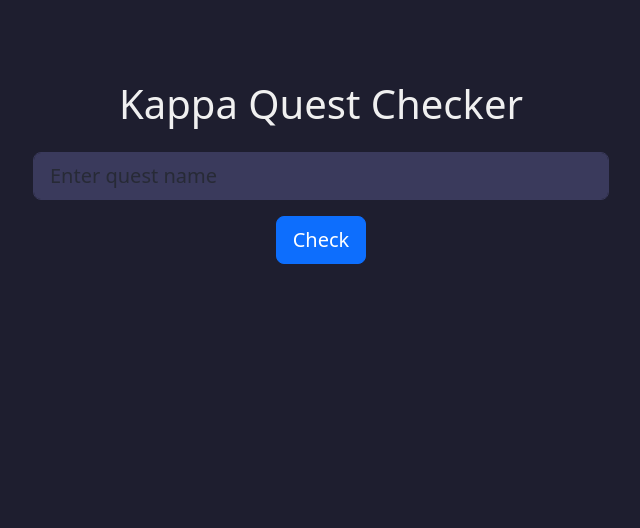
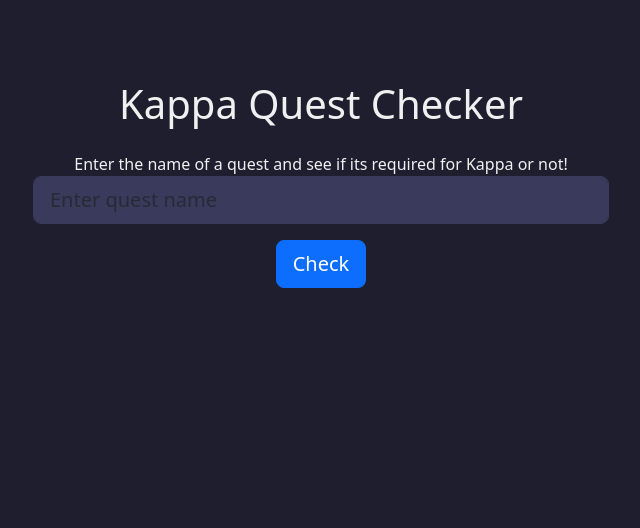
Before and after one commit to loafedbr/kappa-quest-checker, a Flask app: page / in a window 1280 px wide. Shown: the part 64-592 px from the top of the page, without its empty margins (319-959 px from the left). Run offline with Flask 3, Linux system fonts and the light colour scheme.

Commit message:
Update index.html with instructions

```diff
--- a/templates/index.html
+++ b/templates/index.html
@@ -71,7 +71,7 @@
 </nav>
     <div class="container text-center">
         <h1 class="mb-4">Kappa Quest Checker</h1>
-
+			<body>Enter the name of a quest and see if its required for Kappa or not!</body>
         <form method="POST" class="mb-4" onsubmit="showLoading()">
             <input type="text" name="quest" class="form-control form-control-lg" placeholder="Enter quest name" required>
             <button type="submit" class="btn btn-primary btn-lg mt-3" id="submit-btn">Check</button>
```
